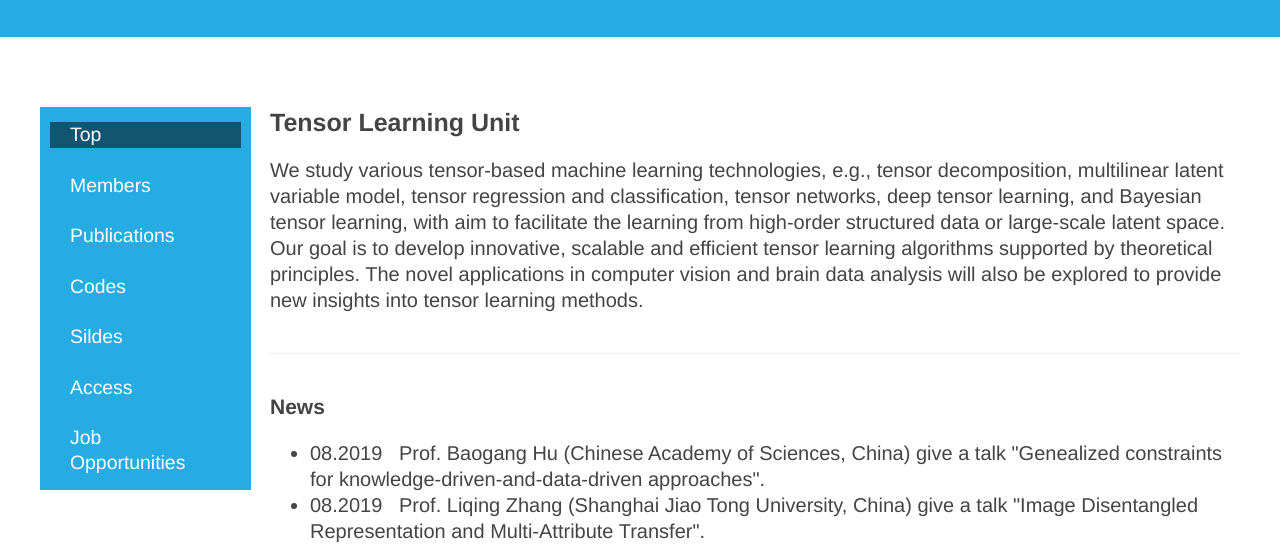
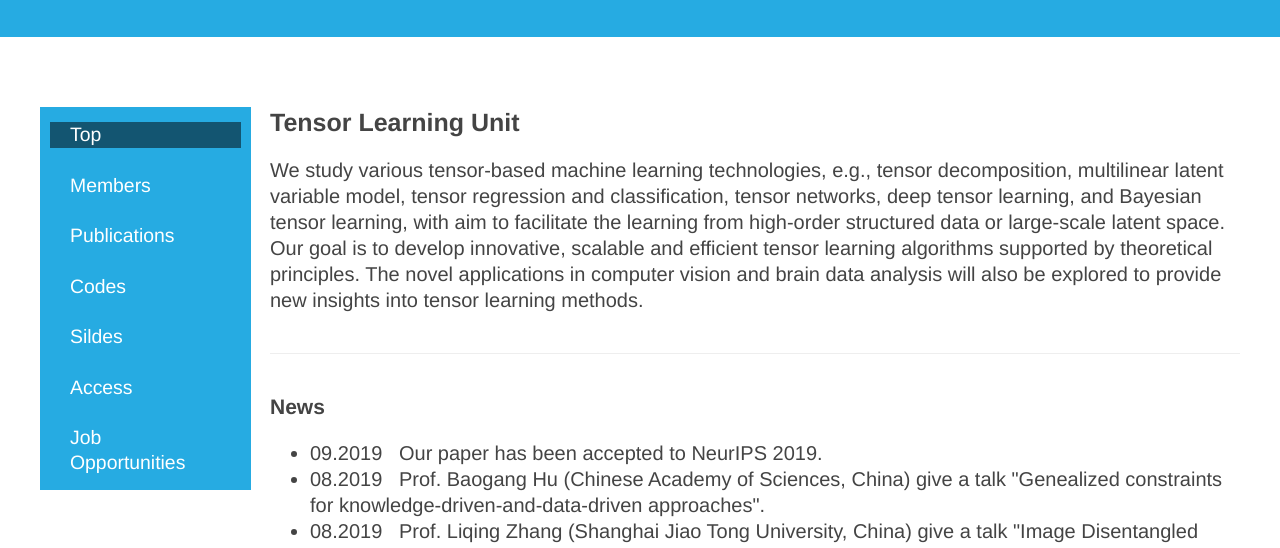
Before and after one commit to try-agaaain/HSI-TEAM, a plain HTML site: page index.html in a window 1280 px wide. Shown: the part 223-771 px from the top of the page. Drawn offline with Linux system fonts and the light colour scheme.

Commit message:
Add files via upload

```diff
--- a/index.html
+++ b/index.html
@@ -81,6 +81,8 @@
       	<!--
         <li> 07.2019 &nbsp; Our paper has been accepted to ACML 2019 (Journal Track). </li>
       -->
+
+        <li> 09.2019 &nbsp; Our paper has been accepted to NeurIPS 2019. </li>
 
         <li> 08.2019 &nbsp; Prof. Baogang Hu (Chinese Academy of Sciences, China) give a talk "Genealized constraints for knowledge-driven-and-data-driven approaches". </li>
 
```
